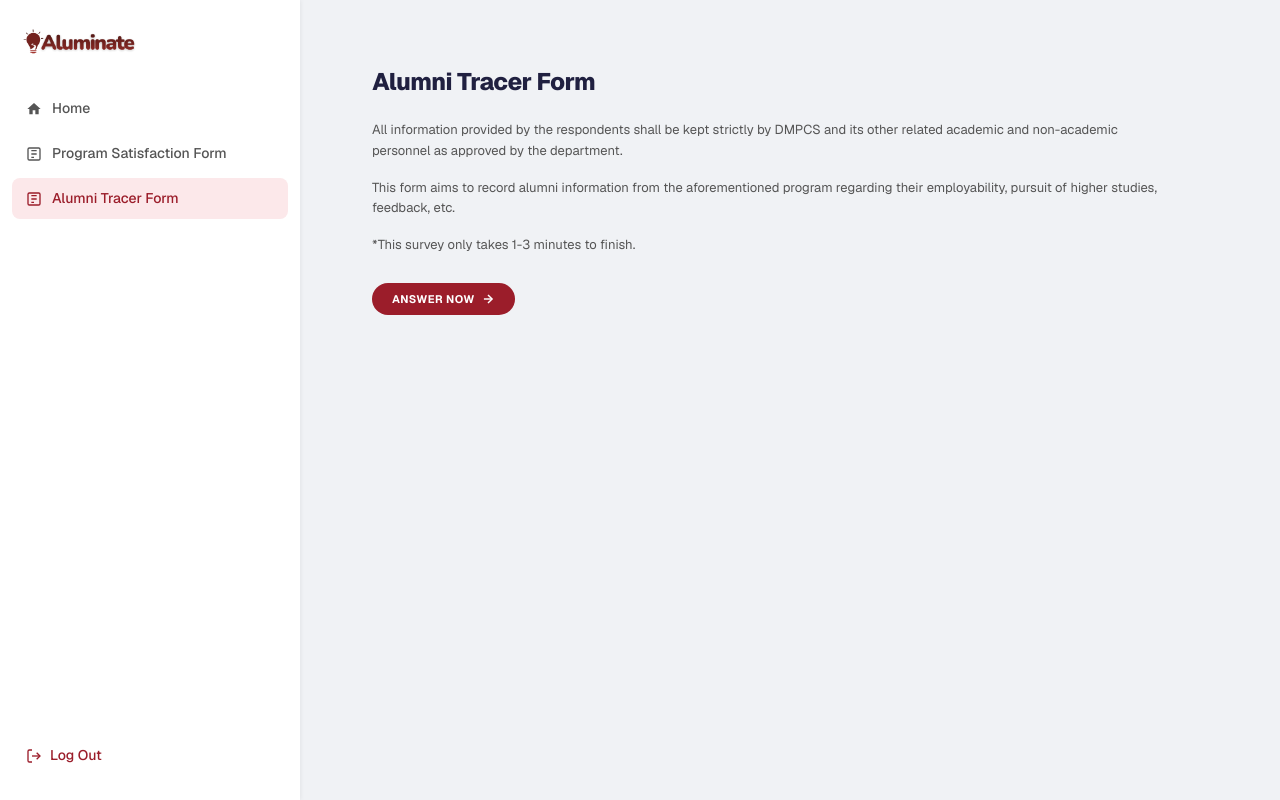
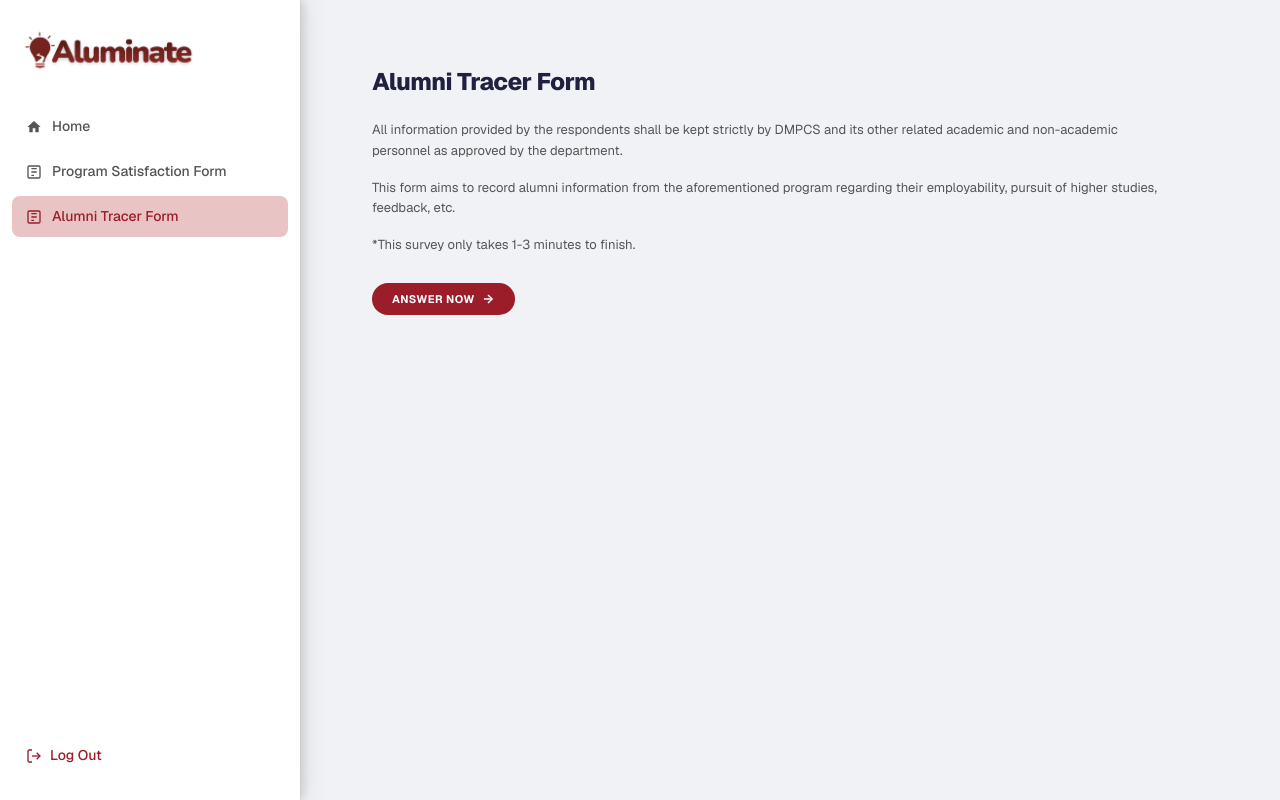
Before and after one commit to ldlambayao/cmsc127-aluminate, a Next.js app in the folder aluminate/: page /alumni/alumniTracerForm in a window 1280 px wide. Built offline with nearby package versions, Linux system fonts and the light colour scheme; no server answers.

Commit message:
Revised AlumniSidebar + AlumniDashboard

```diff
--- a/aluminate/app/components/dashboards/AlumniDashboard.tsx
+++ b/aluminate/app/components/dashboards/AlumniDashboard.tsx
@@ -252,7 +252,7 @@ const styles: { [key: string]: React.CSSProperties } = {
   shell: {
     display: "flex",
     minHeight: "100vh",
-    backgroundColor: "#2a2a2a",
+    backgroundColor: "#f4f5f7",
   },
   main: {
     flex: 1,
@@ -262,8 +262,8 @@ const styles: { [key: string]: React.CSSProperties } = {
   },
   topGradientOverlay: {
     position: "absolute",
-    top: 0, left: 0, right: 0, height: "400px",
-    background: "linear-gradient(180deg, #fce8ea 0%, rgba(244,245,247,0) 100%)",
+    top: 0, left: 0, right: 0, height: "360px",
+    background: "linear-gradient(180deg, #E8C4C4 0%, rgba(244,245,247,0) 100%)",
     zIndex: 0,
     pointerEvents: "none",
   },
@@ -275,7 +275,7 @@ const styles: { [key: string]: React.CSSProperties } = {
     padding: "60px 48px",
     display: "flex",
     flexDirection: "column",
-    gap: "28px",
+    gap: "24px",
   },
   loadingText: { color: "#666" },
   errorText: { color: "#d15a6b", fontWeight: "bold" },
@@ -293,22 +293,22 @@ const styles: { [key: string]: React.CSSProperties } = {
     fontSize: "14px",
     color: "#666",
     margin: "8px 0 0",
-    fontWeight: "500",
+    fontWeight: "400",
   },
 
-  topCardsContainer: { display: "flex", gap: "20px", width: "100%" },
+  topCardsContainer: { display: "flex", gap: "18px", width: "100%" },
 
   /* Card Layout Globals */
   cardLayoutRow: { display: "flex", alignItems: "flex-start", gap: "16px" },
-  cardContent: { display: "flex", flexDirection: "column" },
+  cardContent: { display: "flex", flexDirection: "column", flex: 1 },
 
-  /* Card 1: User Profile */
+  /* Card 1: User Profile — #E8C4C4 */
   profileCard: {
     flex: 1,
-    backgroundColor: "#f5c6cb",
+    backgroundColor: "#E8C4C4",
     borderRadius: "14px",
     padding: "24px",
-    boxShadow: "0 4px 12px rgba(0,0,0,0.03)",
+    boxShadow: "0 4px 12px rgba(0,0,0,0.04)",
   },
   avatarBox: {
     width: "48px", height: "48px", borderRadius: "10px",
@@ -326,21 +326,21 @@ const styles: { [key: string]: React.CSSProperties } = {
   pillWhite: {
     display: "inline-block", backgroundColor: "#ffffff", color: "#b82035",
     alignSelf: "flex-start", fontSize: "12px", fontWeight: "600",
-    padding: "4px 12px", borderRadius: "20px",
+    padding: "4px 14px", borderRadius: "20px",
   },
 
-  /* Card 2: Program Satisfaction */
+  /* Card 2: Program Satisfaction — #D89A9A */
   programCard: {
     flex: 1,
-    backgroundColor: "#df7e89",
+    backgroundColor: "#D89A9A",
     borderRadius: "14px",
     padding: "24px",
-    boxShadow: "0 4px 12px rgba(0,0,0,0.04)",
+    boxShadow: "0 4px 12px rgba(0,0,0,0.06)",
   },
   cardTitleBold: {
     fontSize: "14px", color: "#111", margin: "0 0 6px", fontWeight: "700",
   },
-  cardSubtitleDark: { fontSize: "12px", color: "#333", margin: "0 0 16px" },
+  cardSubtitleDark: { fontSize: "12px", color: "#3a3a3a", margin: "0 0 16px" },
   pillWrapper: { display: "flex", width: "100%" },
   pillWhiteWide: {
     display: "inline-block", backgroundColor: "#ffffff", color: "#333",
@@ -348,18 +348,18 @@ const styles: { [key: string]: React.CSSProperties } = {
     fontSize: "13px", fontWeight: "600", padding: "6px 0", borderRadius: "20px",
   },
 
-  /* Card 3: Alumni Tracer */
+  /* Card 3: Alumni Tracer — #F8EDED */
   tracerCard: {
     flex: 1,
-    backgroundColor: "#fcf6f7",
+    backgroundColor: "#F8EDED",
     borderRadius: "14px",
     padding: "24px",
-    boxShadow: "0 4px 12px rgba(0,0,0,0.02)",
-    border: "1px solid rgba(223, 126, 137, 0.15)",
+    boxShadow: "0 4px 12px rgba(0,0,0,0.03)",
+    border: "1px solid rgba(216, 154, 154, 0.25)",
   },
-  cardSubtitleLight: { fontSize: "12px", color: "#666", margin: "0 0 16px" },
+  cardSubtitleLight: { fontSize: "12px", color: "#777", margin: "0 0 16px" },
   pillPinkWide: {
-    display: "inline-block", backgroundColor: "#f5c6cb", color: "#111",
+    display: "inline-block", backgroundColor: "#E8C4C4", color: "#333",
     width: "100%", textAlign: "center",
     fontSize: "13px", fontWeight: "600", padding: "6px 0", borderRadius: "20px",
   },
@@ -369,35 +369,35 @@ const styles: { [key: string]: React.CSSProperties } = {
     backgroundColor: "#ffffff",
     display: "flex", alignItems: "center", justifyContent: "center",
     flexShrink: 0,
-    boxShadow: "0 2px 6px rgba(0,0,0,0.04)",
+    boxShadow: "0 2px 6px rgba(0,0,0,0.06)",
   },
 
   /* White Card Sections */
   whiteCardBlock: {
     backgroundColor: "#ffffff", borderRadius: "16px", padding: "36px 40px",
-    boxShadow: "0 4px 20px rgba(0,0,0,0.02)",
+    boxShadow: "0 4px 20px rgba(0,0,0,0.03)",
   },
 
   aboutFlexRow: { display: "flex", gap: "40px", alignItems: "center" },
   aboutTextSection: { flex: 3 },
   verticalDivider: {
-    width: "1px", height: "140px", backgroundColor: "#eaeaea",
+    width: "1px", alignSelf: "stretch", backgroundColor: "#eaeaea", flexShrink: 0,
   },
   aboutLogoSection: {
     flex: 1, display: "flex", justifyContent: "center", alignItems: "center",
   },
 
   outlinePill: {
-    fontSize: "12px", color: "#333", letterSpacing: "0.5px", margin: "0 0 16px",
+    fontSize: "12px", color: "#555", letterSpacing: "0.3px", marginBottom: "14px",
     border: "1px solid #ccc", display: "inline-block",
-    padding: "4px 16px", borderRadius: "20px",
+    padding: "3px 14px", borderRadius: "20px",
   },
   aboutTitle: {
     fontSize: "24px", fontWeight: "800", color: "#111", margin: "0 0 2px",
   },
-  aboutSubLabel: { fontSize: "12px", color: "#999", margin: "0 0 16px" },
+  aboutSubLabel: { fontSize: "12px", color: "#aaa", fontStyle: "italic", margin: "0 0 14px" },
   aboutDescription: {
-    fontSize: "14px", lineHeight: "1.7", color: "#555",
+    fontSize: "14px", lineHeight: "1.75", color: "#555",
     margin: "0", textAlign: "justify",
   },
 
@@ -405,5 +405,5 @@ const styles: { [key: string]: React.CSSProperties } = {
     margin: "12px 0 0 0", padding: "0 0 0 24px",
     display: "flex", flexDirection: "column", gap: "16px",
   },
-  stepItem: { fontSize: "14px", color: "#444", lineHeight: "1.6" },
+  stepItem: { fontSize: "14px", color: "#444", lineHeight: "1.65" },
 };
--- a/aluminate/app/components/layout/sidebar/AlumniSidebar.tsx
+++ b/aluminate/app/components/layout/sidebar/AlumniSidebar.tsx
@@ -40,8 +40,8 @@ export default function AlumniSidebar({ activePage, setActivePage }: SidebarProp
         <Image
         src="/aluminate logo.png"
         alt="Aluminate Logo"
-        width={120}
-        height={120} />
+        width={180}
+        height={180} />
       </div>
 
       {/* Nav */}
@@ -104,15 +104,16 @@ const handleSignOut = async () => {
 const styles: { [key: string]: React.CSSProperties } = {
   sidebar: {
     width: "300px",
-    height: "100vh",     // Changed from minHeight so it strictly fits the screen
-    position: "sticky",  // Locks the element in place
-    top: 0,              // Pins it to the very top of the window
+    height: "100vh",
+    position: "sticky",
+    top: 0,
+    zIndex: 10,          // Ensures sidebar renders above main content so shadow isn't clipped
     backgroundColor: "#ffffff",
     display: "flex",
     flexDirection: "column",
     padding: "24px 0",
-    boxShadow: "1px 0 4px rgba(0,0,0,0.06)",
-    overflowY: "auto",   // Adds a scrollbar INSIDE the sidebar just in case your nav links ever exceed screen height
+    boxShadow: "4px 0 8px rgba(0,0,0,0.10), 8px 0 24px rgba(0,0,0,0.07), 1px 0 0 rgba(0,0,0,0.04)",
+    overflowY: "auto",
   },
   logo: {
     display: "flex",
@@ -142,7 +143,7 @@ const styles: { [key: string]: React.CSSProperties } = {
     textAlign: "left",
   },
   navItemActive: {
-    backgroundColor: "#fce8ea",
+    backgroundColor: "#E8C4C4",
     color: "#9b1d2a",
   },
   logoutBtn: {
```
